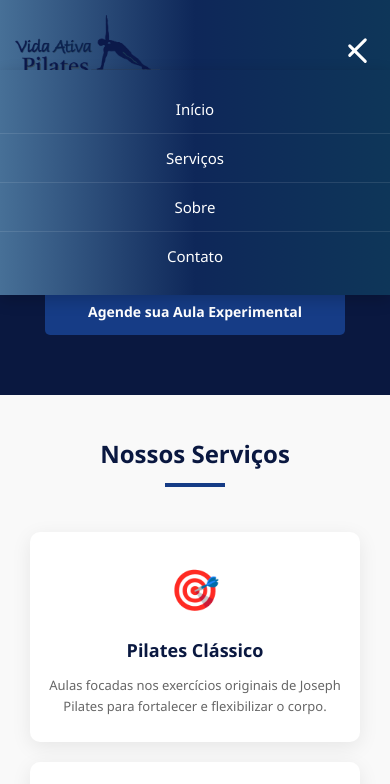
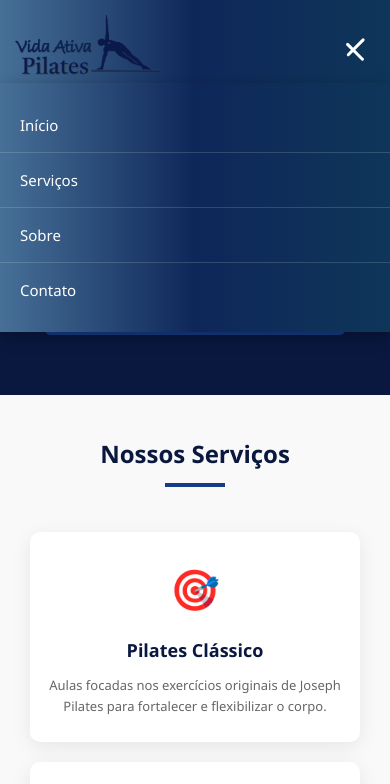
Before and after one commit to danielFreitasCesarioCordeiro/Projeto-VidaAtiva, a plain HTML site: page index.html in a window 390 px wide. Both pictures are taken after a click on the button 357 px from the left and 48 px from the top of the page. Shown: the top 784 px of the page. Drawn offline with Linux system fonts and the light colour scheme.

Commit message:
salvar 4

```diff
--- a/index.html
+++ b/index.html
@@ -189,30 +189,48 @@
 
     <script>
         // Menu Hamburguer
+        document.addEventListener('DOMContentLoaded', function() {
             const hamburger = document.getElementById('hamburger');
             const nav = document.getElementById('nav');
-        const navLinks = nav.querySelectorAll('a');
+            const navLinks = nav ? nav.querySelectorAll('a') : [];
 
-        hamburger.addEventListener('click', () => {
+            if (!hamburger || !nav) {
+                console.error('Hamburger ou Nav não encontrados');
+                return;
+            }
+
+            // Abrir/Fechar menu ao clicar no hamburguer
+            hamburger.addEventListener('click', function(e) {
+                e.stopPropagation();
                 hamburger.classList.toggle('active');
                 nav.classList.toggle('active');
             });
 
             // Fechar menu ao clicar em um link
             navLinks.forEach(link => {
-            link.addEventListener('click', () => {
+                link.addEventListener('click', function() {
                     hamburger.classList.remove('active');
                     nav.classList.remove('active');
                 });
             });
 
             // Fechar menu ao clicar fora
-        document.addEventListener('click', (e) => {
-            if (!e.target.closest('.header')) {
+            document.addEventListener('click', function(e) {
+                const header = document.querySelector('.header');
+                if (header && !header.contains(e.target)) {
                     hamburger.classList.remove('active');
                     nav.classList.remove('active');
                 }
             });
+
+            // Também fechar com ESC
+            document.addEventListener('keydown', function(e) {
+                if (e.key === 'Escape') {
+                    hamburger.classList.remove('active');
+                    nav.classList.remove('active');
+                }
+            });
+        });
     </script>
 </body>
 </html>
--- a/style.css
+++ b/style.css
@@ -44,7 +44,8 @@ body {
     flex-direction: row;
     justify-content: space-between;
     align-items: center;
-    gap: 15px;
+    gap: 10px;
+    position: relative;
 }
 
 .logo {
@@ -68,27 +69,7 @@ body {
     height: 60px;
     width: auto;
     object-fit: contain;
-}
-
-.nav ul {
-    display: flex;
-    flex-direction: column;
-    list-style: none;
-    gap: 8px;
-    text-align: center;
-    width: 100%;
-}
-
-.nav a {
-    color: var(--cor06);
-    text-decoration: none;
-    font-weight: 500;
-    transition: color 0.3s ease;
-    font-size: 14px;
-}
-
-.nav a:hover {
-    color: var(--cor07);
+    flex-shrink: 0;
 }
 
 /* ===== HAMBURGUER MENU - MOBILE FIRST ===== */
@@ -98,20 +79,29 @@ body {
     background: none;
     border: none;
     cursor: pointer;
-    gap: 6px;
-    padding: 5px;
+    gap: 5px;
+    padding: 8px;
+    margin: 0;
+    -webkit-appearance: none;
+    appearance: none;
+    flex-shrink: 0;
+    -webkit-touch-callout: none;
+    -webkit-user-select: none;
+    user-select: none;
 }
 
 .hamburger span {
-    width: 25px;
+    width: 24px;
     height: 3px;
     background-color: var(--cor06);
     border-radius: 2px;
     transition: all 0.3s ease;
+    display: block;
+    pointer-events: none;
 }
 
 .hamburger.active span:nth-child(1) {
-    transform: rotate(45deg) translate(10px, 10px);
+    transform: rotate(45deg) translate(8px, 8px);
 }
 
 .hamburger.active span:nth-child(2) {
@@ -119,24 +109,24 @@ body {
 }
 
 .hamburger.active span:nth-child(3) {
-    transform: rotate(-45deg) translate(7px, -7px);
+    transform: rotate(-45deg) translate(7px, -6px);
 }
 
 .nav {
-    position: fixed;
-    top: 70px;
+    position: absolute;
+    top: 100%;
     left: 0;
     right: 0;
     background: linear-gradient(90deg, var(--cor08) 0%, var(--cor02) 50%, var(--cor03) 100%);
     max-height: 0;
     overflow: hidden;
-    transition: max-height 0.3s ease;
+    transition: max-height 0.4s ease;
     z-index: 99;
 }
 
 .nav.active {
-    max-height: 300px;
-    box-shadow: 0 5px 15px rgba(0, 0, 0, 0.2);
+    max-height: 400px;
+    box-shadow: 0 5px 15px rgba(0, 0, 0, 0.3);
 }
 
 .nav ul {
@@ -150,7 +140,7 @@ body {
 }
 
 .nav li {
-    border-bottom: 1px solid rgba(255, 255, 255, 0.1);
+    border-bottom: 1px solid rgba(255, 255, 255, 0.15);
 }
 
 .nav li:last-child {
@@ -159,17 +149,25 @@ body {
 
 .nav a {
     display: block;
-    padding: 12px 0;
+    padding: 15px 20px;
     color: var(--cor06);
     text-decoration: none;
     font-weight: 500;
     transition: all 0.3s ease;
     font-size: 15px;
+    text-align: left;
 }
 
-.nav a:hover {
-    background-color: rgba(255, 255, 255, 0.1);
+.nav a:active {
+    background-color: rgba(255, 255, 255, 0.15);
     color: var(--cor07);
+}
+
+@supports (hover: hover) {
+    .nav a:hover {
+        background-color: rgba(255, 255, 255, 0.1);
+        color: var(--cor07);
+    }
 }
 
 /* ===== HERO SECTION - MOBILE FIRST ===== */
@@ -510,8 +508,17 @@ body {
     .nav {
         position: static;
         top: auto;
+        left: auto;
+        right: auto;
         max-height: none;
         background: none;
+        box-shadow: none;
+        overflow: visible;
+        transition: none;
+    }
+
+    .nav.active {
+        max-height: none;
         box-shadow: none;
     }
 
@@ -530,6 +537,11 @@ body {
         display: inline;
         padding: 0;
         font-size: 15px;
+        text-align: center;
+    }
+
+    .nav a:active {
+        background-color: transparent;
     }
 
     .nav a:hover {
```
Lines whose indentation alone changed are shown as unchanged.
